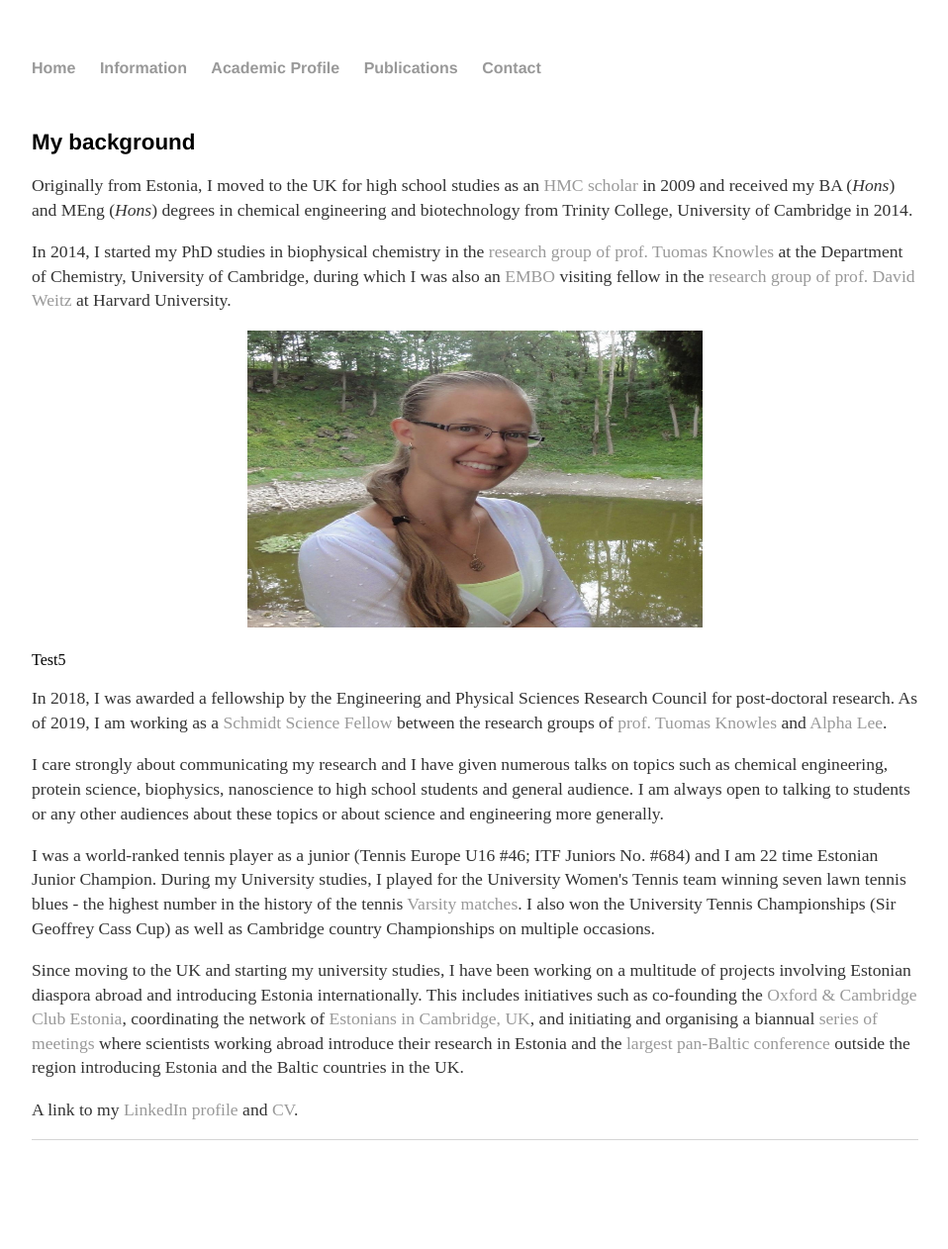
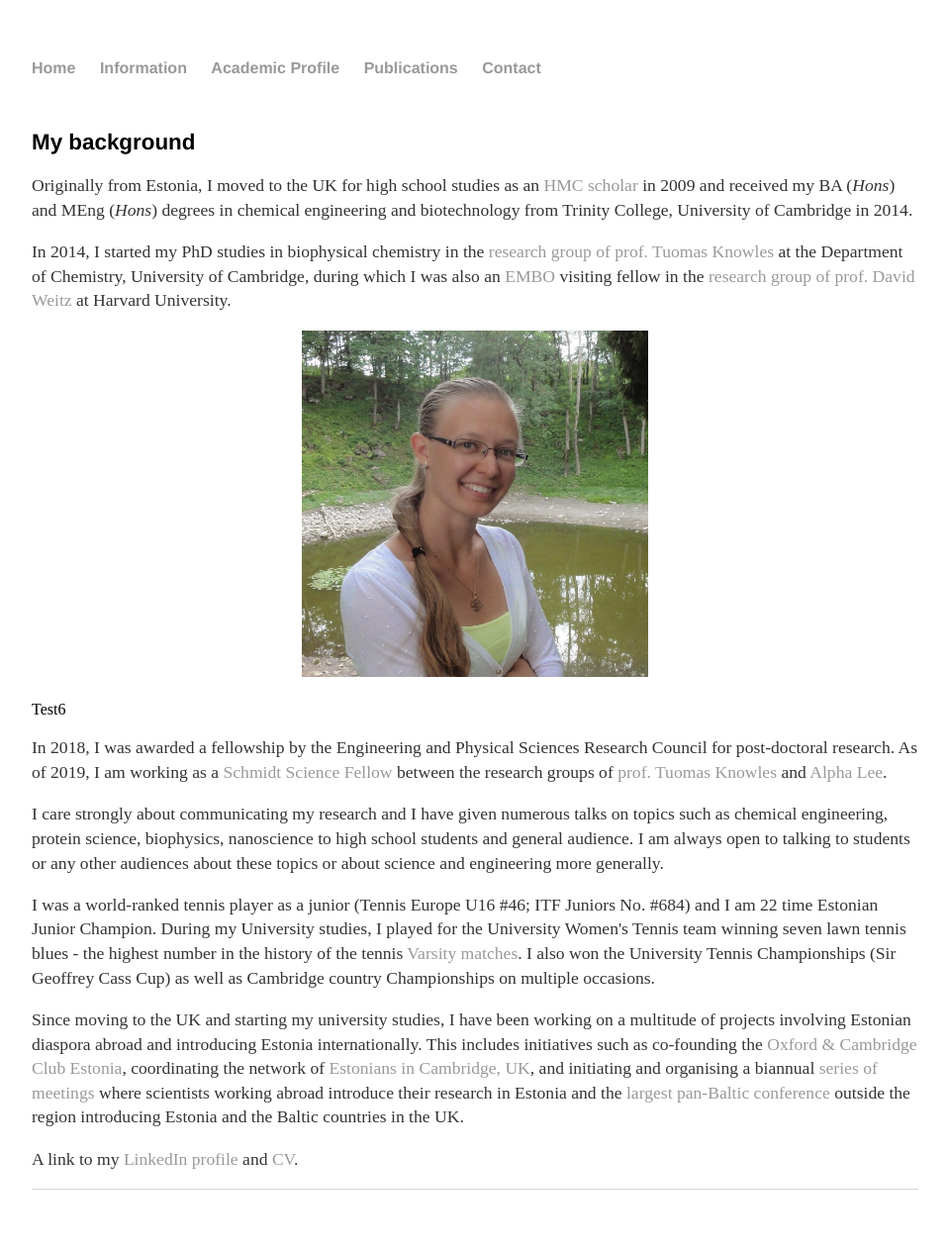
Before and after one commit to kadiliissaar/kadiliissaar.github.io, a Jekyll site: the page built from background/index.html, in a window 1280 px wide. Shown: the whole page at 99% size, without its empty margins (160-1118 px from the left). Built offline with Jekyll 4.4.1, drawn with Linux system fonts in a browser that asks for light colours; before the commit the page ends 1212 px from its top, so only the background shows below that.

Commit message:
Update index.html

```diff
--- a/background/index.html
+++ b/background/index.html
@@ -17,11 +17,11 @@
 
 
 <p align="center">
-  <img width="460" height="300" src="https://github.com/kadiliissaar/kadiliissaar.github.io/raw/master/Photos/Kadi.jpg">
+  <img width="350" height="350" src="https://github.com/kadiliissaar/kadiliissaar.github.io/raw/master/Photos/Kadi.jpg">
 </p>
 
 
-Test5
+Test6
 
 
 	<p>  In 2018, I was awarded a fellowship by the Engineering and Physical Sciences Research Council for post-doctoral
```
